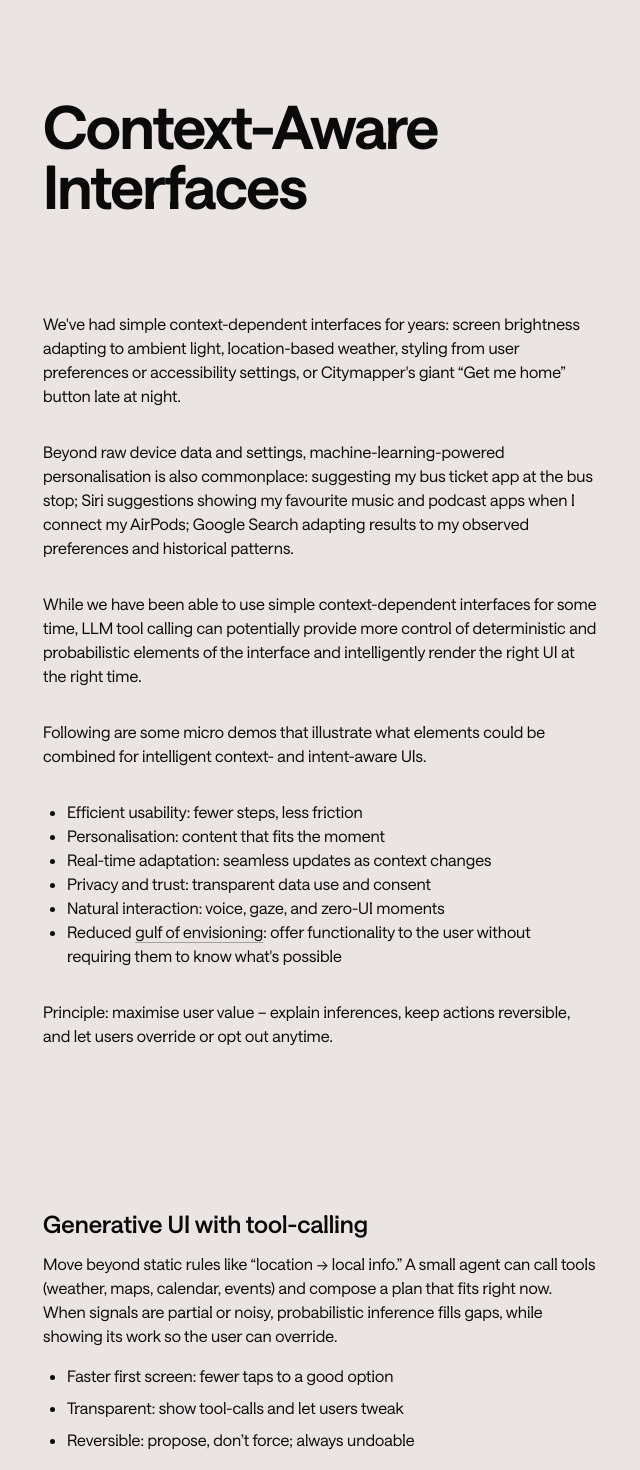
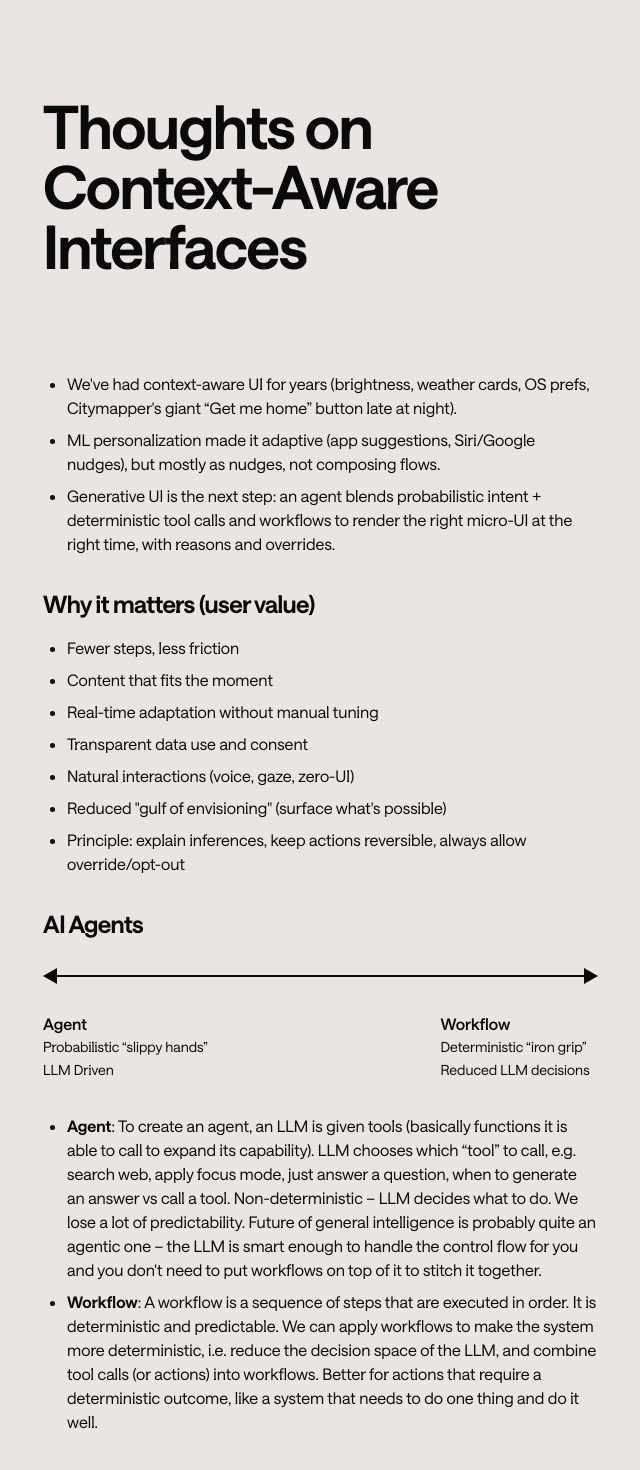
Before and after one commit to joehornby/demo-context-aware-ui, a Next.js app: page / in a window 1280 px wide. Shown: the top 1470 px of the page, without its empty margins (53-693 px from the left). Built offline with nearby package versions, Linux system fonts and the light colour scheme; a web font is replaced by a local one.

Commit message:
feat: update content on context-aware interfaces and add agent/workflow AxisDiagram

```diff
--- a/src/app/page.tsx
+++ b/src/app/page.tsx
@@ -2,6 +2,7 @@
 
 import { useMemo } from "react";
 import { DemoPanel } from "@/components/demo-panel";
+import AxisDiagram from "@/components/axis-diagram";
 import { Section } from "@/components/section";
 import { useSectionObserver } from "@/hooks/useSectionObserver";
 import { getInitialContext, type AppContext } from "@/lib/context";
@@ -153,53 +154,68 @@ export default function Page() {
       <div className="px-12 md:px-24 py-12 md:py-24 max-w-prose lg:max-w-7/12 relative">
         <div className="mb-[70vh] space-y-8">
           <h1 className="text-4xl md:text-6xl font-bold tracking-tight mb-24">
-            Context-Aware Interfaces
+            Thoughts on Context-Aware Interfaces
           </h1>
-          <p>
-            We&apos;ve had simple context-dependent interfaces for years: screen
-            brightness adapting to ambient light, location-based weather,
-            styling from user preferences or accessibility settings, or
-            Citymapper&apos;s giant “Get me home” button late at night.
-          </p>
-          <p>
-            Beyond raw device data and settings, machine-learning-powered
-            personalisation is also commonplace: suggesting my bus ticket app at
-            the bus stop; Siri suggestions showing my favourite music and
-            podcast apps when I connect my AirPods; Google Search adapting
-            results to my observed preferences and historical patterns.
-          </p>
-          <p>
-            While we have been able to use simple context-dependent interfaces
-            for some time, LLM tool calling can potentially provide more control
-            of deterministic and probabilistic elements of the interface and
-            intelligently render the right UI at the right time.
-          </p>
-          <p>
-            Following are some micro demos that illustrate what elements could
-            be combined for intelligent context- and intent-aware UIs.
-          </p>
-          <ul className="list-disc pl-6">
-            <li>Efficient usability: fewer steps, less friction</li>
-            <li>Personalisation: content that fits the moment</li>
-            <li>Real-time adaptation: seamless updates as context changes</li>
-            <li>Privacy and trust: transparent data use and consent</li>
-            <li>Natural interaction: voice, gaze, and zero-UI moments</li>
+          <ul className="list-disc pl-6  space-y-2">
             <li>
-              Reduced{" "}
-              <a
-                href="https://arxiv.org/pdf/2309.14459"
-                className="underline underline-offset-4 decoration-stone-400 hover:decoration-stone-800"
-              >
-                gulf of envisioning
-              </a>
-              : offer functionality to the user without requiring them to know
-              what&apos;s possible
+              We&apos;ve had context-aware UI for years (brightness, weather
+              cards, OS prefs, Citymapper&apos;s giant “Get me home” button late
+              at night).
+            </li>
+            <li>
+              ML personalization made it adaptive (app suggestions, Siri/Google
+              nudges), but mostly as nudges, not composing flows.
+            </li>
+            <li>
+              Generative UI is the next step: an agent blends probabilistic
+              intent + deterministic tool calls and workflows to render the
+              right micro-UI at the right time, with reasons and overrides.
             </li>
           </ul>
-          <p className="">
-            Principle: maximise user value &ndash; explain inferences, keep
-            actions reversible, and let users override or opt out anytime.
-          </p>
+          <h2 className="text-2xl font-bold tracking-tight mb-4">
+            Why it matters (user value)
+          </h2>
+          <ul className="list-disc pl-6 space-y-2">
+            <li>Fewer steps, less friction</li>
+            <li>Content that fits the moment</li>
+            <li>Real-time adaptation without manual tuning</li>
+            <li>Transparent data use and consent</li>
+            <li>Natural interactions (voice, gaze, zero-UI)</li>
+            <li>
+              Reduced &quot;gulf of envisioning&quot; (surface what&apos;s
+              possible)
+            </li>
+            <li>
+              Principle: explain inferences, keep actions reversible, always
+              allow override/opt-out
+            </li>
+          </ul>
+
+          <h2 className="text-2xl font-bold tracking-tight mb-4">AI Agents</h2>
+
+          <AxisDiagram />
+
+          <ul className="list-disc pl-6 space-y-2">
+            <li>
+              <strong>Agent</strong>: To create an agent, an LLM is given tools
+              (basically functions it is able to call to expand its capability).
+              LLM chooses which “tool” to call, e.g. search web, apply focus
+              mode, just answer a question, when to generate an answer vs call a
+              tool. Non-deterministic &ndash; LLM decides what to do. We lose a
+              lot of predictability. Future of general intelligence is probably
+              quite an agentic one &ndash; the LLM is smart enough to handle the
+              control flow for you and you don&apos;t need to put workflows on
+              top of it to stitch it together.
+            </li>
+            <li>
+              <strong>Workflow</strong>: A workflow is a sequence of steps that
+              are executed in order. It is deterministic and predictable. We can
+              apply workflows to make the system more deterministic, i.e. reduce
+              the decision space of the LLM, and combine tool calls (or actions)
+              into workflows. Better for actions that require a deterministic
+              outcome, like a system that needs to do one thing and do it well.
+            </li>
+          </ul>
 
           <div className="mt-40">
             <div className="space-y-[50vh]">
```
